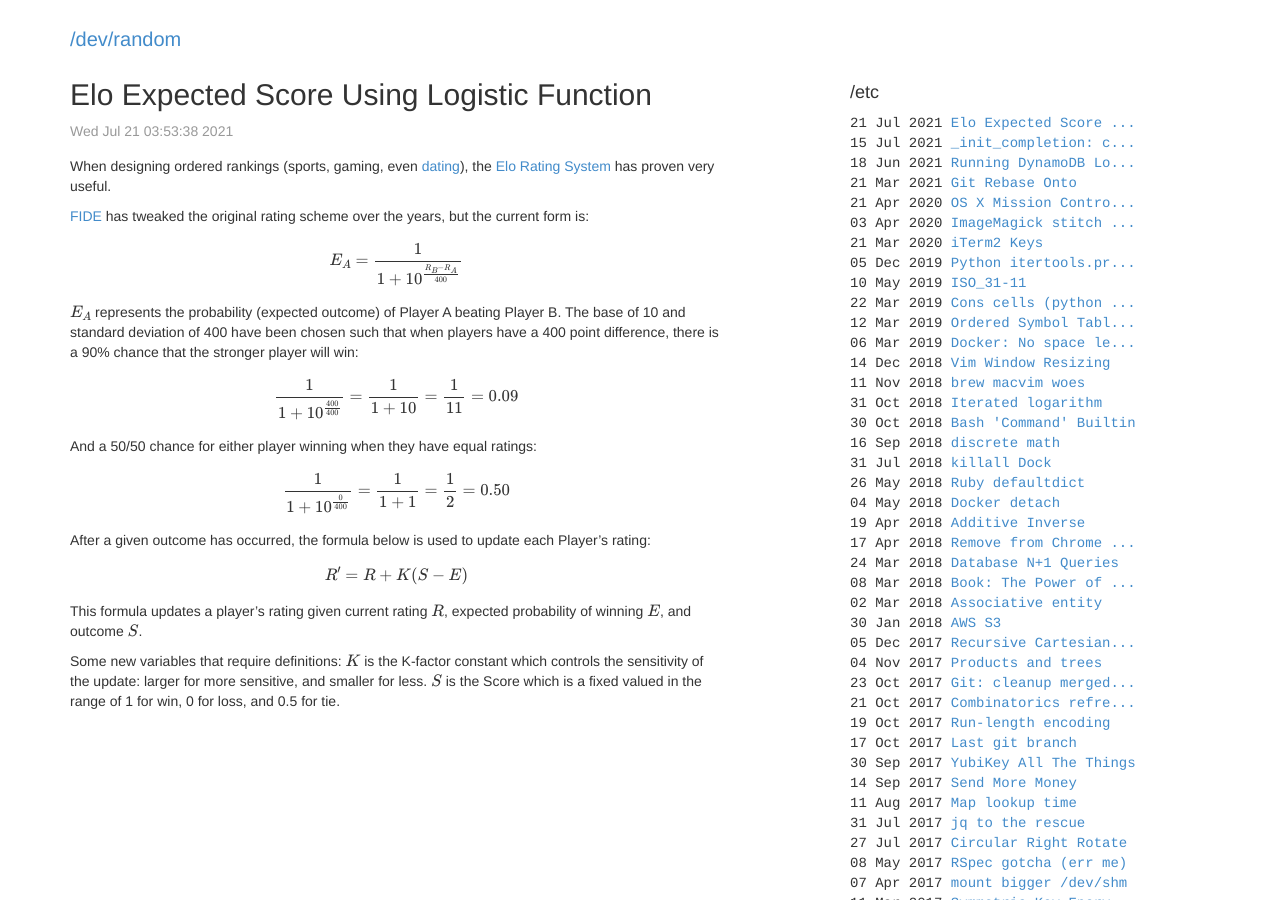
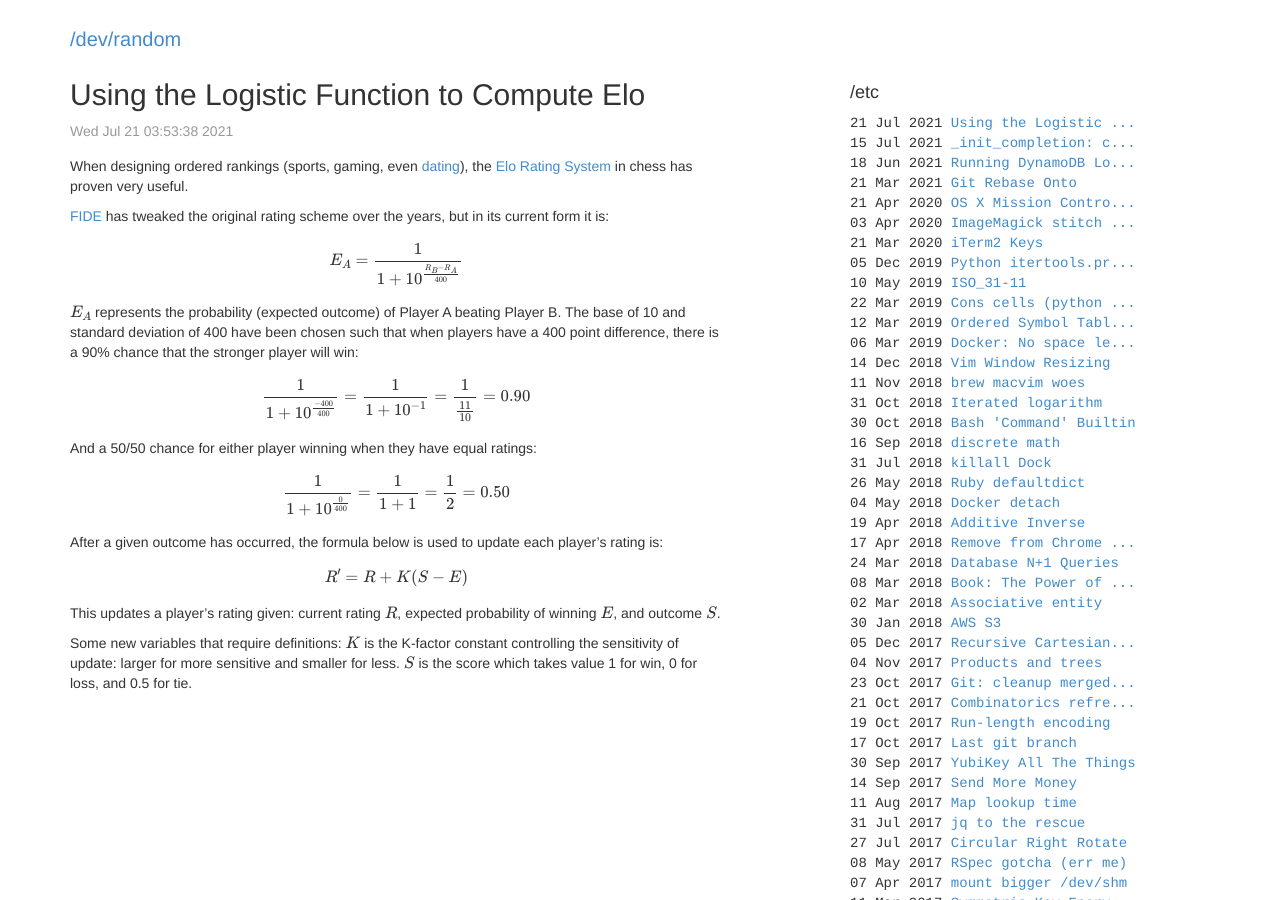
Before and after one commit to cadizm/blog.mcadiz.com, a Jekyll site: the page built from _posts/2021-07-20-elo-expected-score-using-logistic-function.md, in a window 1280 px wide and 900 px high. Built offline with Jekyll 4.4.1, drawn with Linux system fonts in a browser that asks for light colours; nearby versions of some CDN libraries; library files that are not in the unit come from our copies.

Commit message:
More tweaks to Elo post

```diff
--- a/_posts/2021-07-20-elo-expected-score-using-logistic-function.md
+++ b/_posts/2021-07-20-elo-expected-score-using-logistic-function.md
@@ -1,13 +1,13 @@
 ---
 layout: post
-title: "Elo Expected Score Using Logistic Function"
+title: "Using the Logistic Function to Compute Elo"
 date: Tue Jul 20 20:53:38 PDT 2021
 ---
 
 When designing ordered rankings (sports, gaming, even [dating](https://beyondmatching.com/tinder-elo-explained/)),
-the [Elo Rating System](https://en.wikipedia.org/wiki/Elo_rating_system) has proven very useful.
+the [Elo Rating System](https://en.wikipedia.org/wiki/Elo_rating_system) in chess has proven very useful.
 
-[FIDE](https://www.fide.com/) has tweaked the original rating scheme over the years, but the current form is:
+[FIDE](https://www.fide.com/) has tweaked the original rating scheme over the years, but in its current form it is:
 
 $$E_A = \frac{1}{1 + 10^\frac{R_B - R_A}{400}}$$
 
@@ -15,18 +15,18 @@ $$E_A$$ represents the probability (expected outcome) of Player A beating Player
 deviation of 400 have been chosen such that when players have a 400 point difference, there is a 90% chance that
 the stronger player will win:
 
-$$\frac{1}{1 + 10^\frac{400}{400}} = \frac{1}{1 + 10} = \frac{1}{11} = 0.09$$
+$$\frac{1}{1 + 10^\frac{-400}{400}} = \frac{1}{1 + 10^{-1}} = \frac{1}{\frac{11}{10}} = 0.90$$
 
 And a 50/50 chance for either player winning when they have equal ratings:
 
 $$\frac{1}{1 + 10^\frac{0}{400}} = \frac{1}{1 + 1} = \frac{1}{2} = 0.50$$
 
-After a given outcome has occurred, the formula below is used to update each Player's rating:
+After a given outcome has occurred, the formula below is used to update each player's rating is:
 
 $$R' = R + K(S - E)$$
 
-This formula updates a player's rating given current rating $$R$$, expected probability of winning $$E$$, and outcome $$S$$.
+This updates a player's rating given: current rating $$R$$, expected probability of winning $$E$$, and outcome $$S$$.
 
-Some new variables that require definitions: $$K$$ is the K-factor constant which controls the sensitivity of the update:
-larger for more sensitive, and smaller for less. $$S$$ is the Score which is a fixed valued in the range of 1 for win, 0
-for loss, and 0.5 for tie.
+Some new variables that require definitions: $$K$$ is the K-factor constant controlling the sensitivity of update:
+larger for more sensitive and smaller for less. $$S$$ is the score which takes value 1 for win, 0 for loss, and 0.5
+for tie.
```
